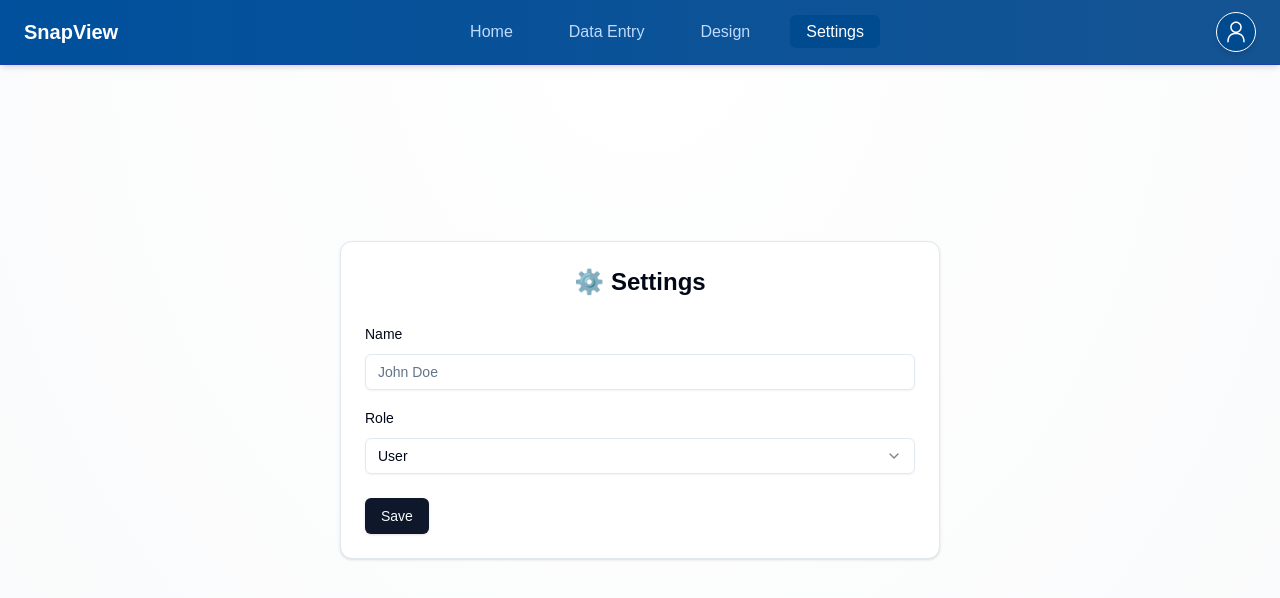
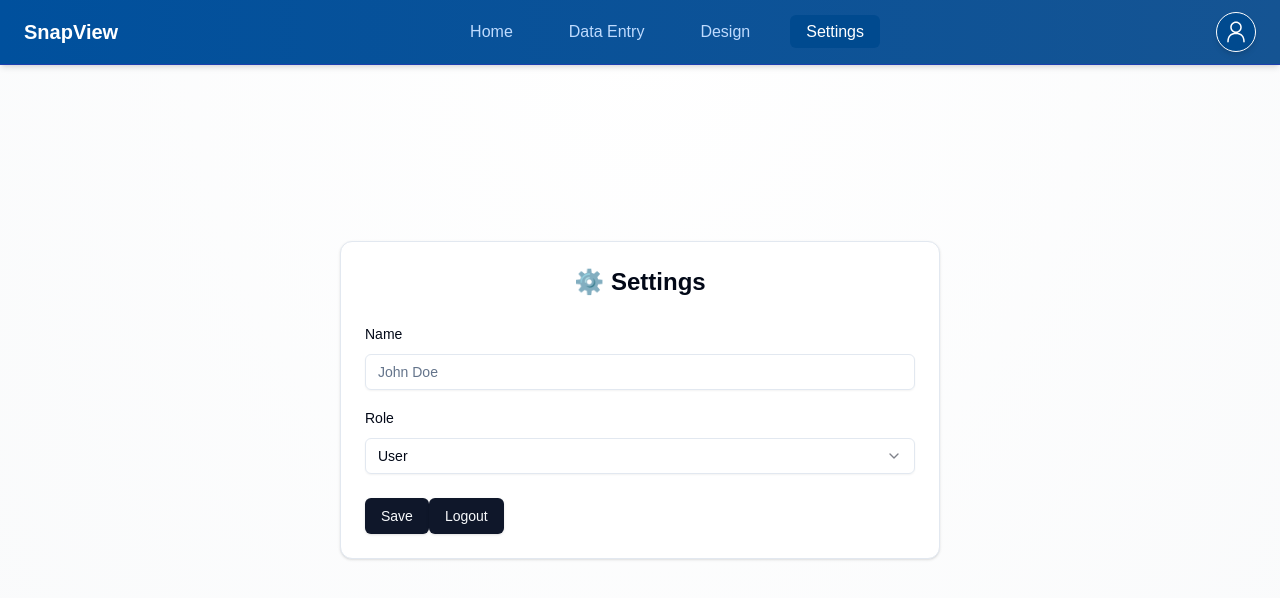
Before and after one commit to Belendia/SnapView, a Next.js app: page /settings in a window 1280 px wide. Shown: the top 598 px of the page. Built offline with nearby package versions, Linux system fonts and the light colour scheme; no server answers.

Commit message:
Add logout button

```diff
--- a/app/(protected)/settings/page.tsx
+++ b/app/(protected)/settings/page.tsx
@@ -5,6 +5,7 @@ import { useForm } from "react-hook-form";
 import { zodResolver } from "@hookform/resolvers/zod";
 import { useTransition, useState } from "react";
 import { useSession } from "next-auth/react";
+import { logout } from "@/actions/logout";
 
 import {
   Select,
@@ -38,6 +39,10 @@ const SettingsPage = () => {
   const [success, setSuccess] = useState<string | undefined>();
   const { update } = useSession();
   const [isPending, startTransition] = useTransition();
+
+  const onLogout = () => {
+    logout();
+  };
 
   const form = useForm<z.infer<typeof SettingsSchema>>({
     resolver: zodResolver(SettingsSchema),
@@ -121,6 +126,10 @@ const SettingsPage = () => {
             <Button disabled={isPending} type="submit">
               Save
             </Button>
+
+            <Button onClick={() => onLogout()} type="button">
+              Logout
+            </Button>
           </form>
         </Form>
       </CardContent>
```
